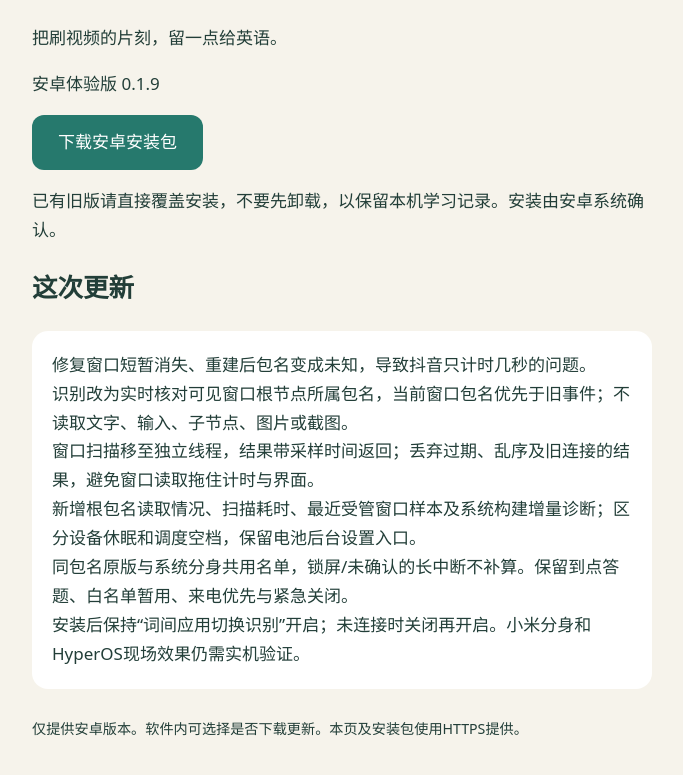
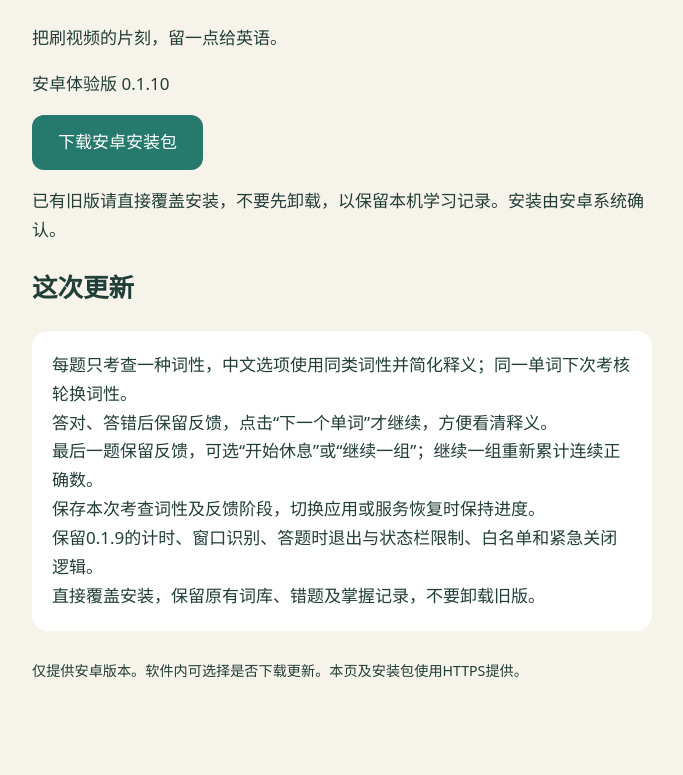
Before and after one commit to chanyunyu418-netizen/cijian-updates, a plain HTML site: page index.html in a window 1280 px wide. Shown: the part 175-950 px from the top of the page, without its empty margins (298-981 px from the left). Drawn offline with Linux system fonts and the light colour scheme.

Commit message:
Add files via upload

```diff
--- a/index.html
+++ b/index.html
@@ -1,11 +1,11 @@
 <!doctype html>
 <html lang="zh-CN"><meta charset="utf-8"><meta name="viewport" content="width=device-width,initial-scale=1"><title>词间 · 安卓下载</title>
 <style>body{margin:0;background:#f6f3eb;color:#223e38;font:17px/1.7 system-ui,sans-serif}main{max-width:620px;margin:8vh auto;padding:28px}h1{font-size:42px;line-height:1.2}a.download{display:inline-block;background:#26796d;color:white;padding:13px 26px;border-radius:12px;text-decoration:none}pre{white-space:pre-wrap;font:inherit;background:white;padding:20px;border-radius:16px}small{display:block;margin-top:28px}</style>
-<main><h1>词间</h1><p>把刷视频的片刻，留一点给英语。</p><p>安卓体验版 0.1.9</p><p><a class="download" href="cijian-0.1.9.apk" download>下载安卓安装包</a></p>
-<p>已有旧版请直接覆盖安装，不要先卸载，以保留本机学习记录。安装由安卓系统确认。</p><h2>这次更新</h2><pre>修复窗口短暂消失、重建后包名变成未知，导致抖音只计时几秒的问题。
-识别改为实时核对可见窗口根节点所属包名，当前窗口包名优先于旧事件；不读取文字、输入、子节点、图片或截图。
-窗口扫描移至独立线程，结果带采样时间返回；丢弃过期、乱序及旧连接的结果，避免窗口读取拖住计时与界面。
-新增根包名读取情况、扫描耗时、最近受管窗口样本及系统构建增量诊断；区分设备休眠和调度空档，保留电池后台设置入口。
-同包名原版与系统分身共用名单，锁屏/未确认的长中断不补算。保留到点答题、白名单暂用、来电优先与紧急关闭。
-安装后保持“词间应用切换识别”开启；未连接时关闭再开启。小米分身和HyperOS现场效果仍需实机验证。</pre>
+<main><h1>词间</h1><p>把刷视频的片刻，留一点给英语。</p><p>安卓体验版 0.1.10</p><p><a class="download" href="cijian-0.1.10.apk" download>下载安卓安装包</a></p>
+<p>已有旧版请直接覆盖安装，不要先卸载，以保留本机学习记录。安装由安卓系统确认。</p><h2>这次更新</h2><pre>每题只考查一种词性，中文选项使用同类词性并简化释义；同一单词下次考核轮换词性。
+答对、答错后保留反馈，点击“下一个单词”才继续，方便看清释义。
+最后一题保留反馈，可选“开始休息”或“继续一组”；继续一组重新累计连续正确数。
+保存本次考查词性及反馈阶段，切换应用或服务恢复时保持进度。
+保留0.1.9的计时、窗口识别、答题时退出与状态栏限制、白名单和紧急关闭逻辑。
+直接覆盖安装，保留原有词库、错题及掌握记录，不要卸载旧版。</pre>
 <small>仅提供安卓版本。软件内可选择是否下载更新。本页及安装包使用HTTPS提供。</small></main></html>
```
Also changed, not shown: update.json (+5 -5 lines), 2 other files.
